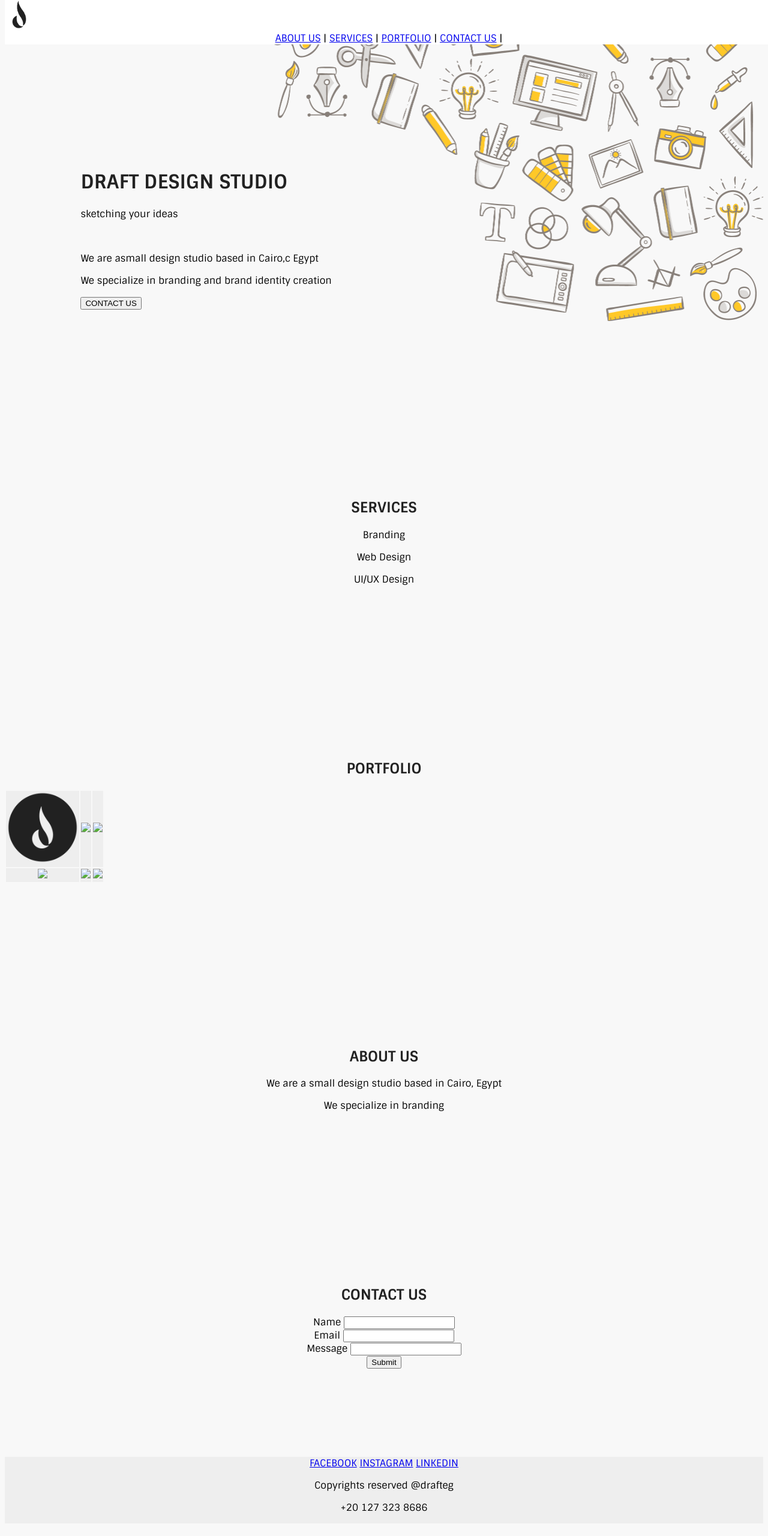
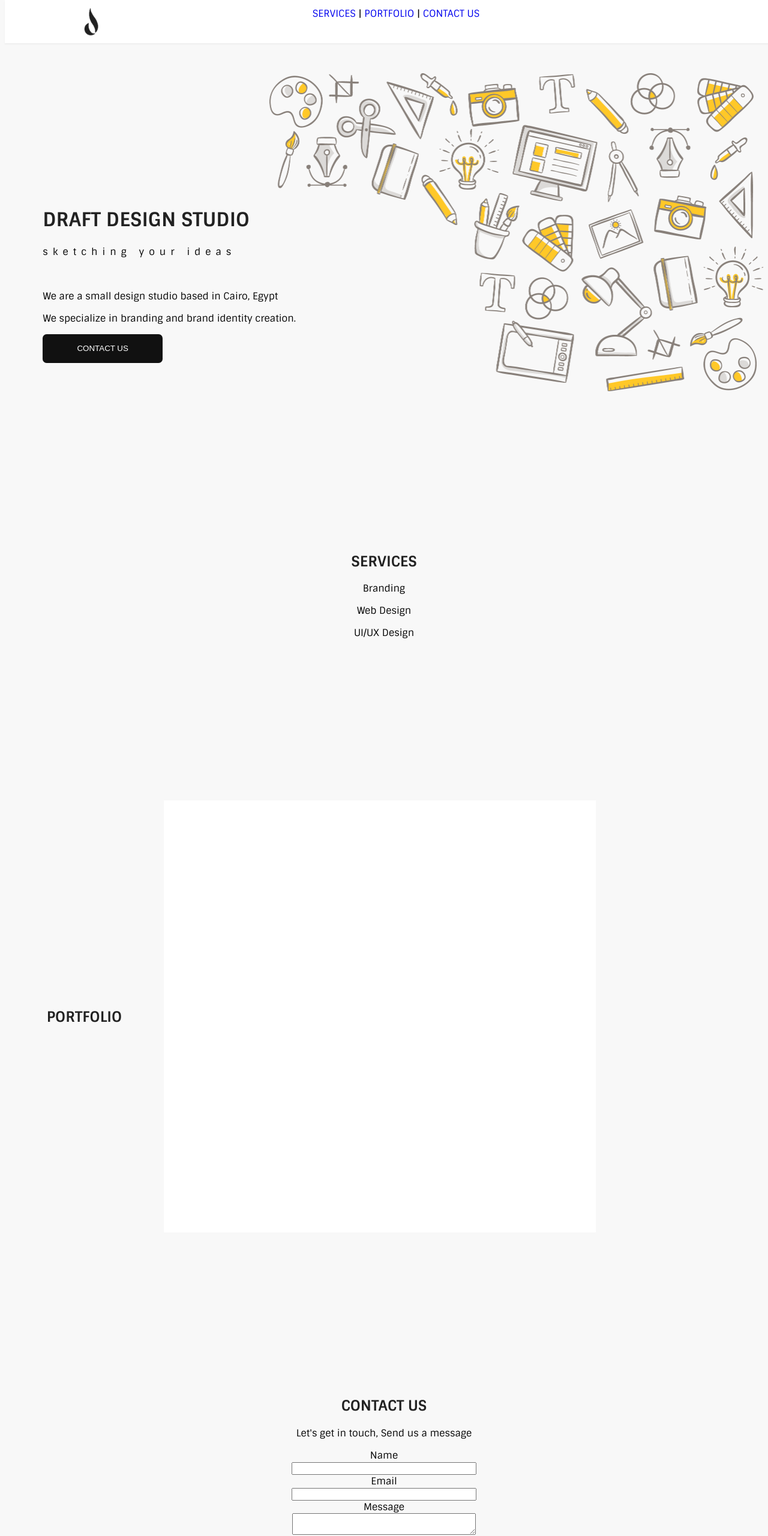
Before and after one commit to David93X/drafteg.com, a plain HTML site: page index.html in a window 1280 px wide. Shown: the top 2560 px of the page at 60% size. Drawn offline with Linux system fonts and the light colour scheme.

Commit message:
1909060448

```diff
--- a/index.html
+++ b/index.html
@@ -6,7 +6,7 @@
     <meta name="viewport" content="width=device-width, initial-scale=1.0">
     <meta http-equiv="X-UA-Compatible" content="ie=edge">
     <meta name="keywords" content="Design, Graphic, Branding, UI/UX, Web">
-    <meta name="description" content="A design studio based in Cairo, Egypt">
+    <meta name="description" content="Design studio based in Cairo, Egypt">
     <title>draft | design studio</title>
     <link rel=stylesheet href=styles.css>
     <link href="https://fonts.googleapis.com/css?family=Sintony:400,700&display=swap" rel="stylesheet">
@@ -17,23 +17,20 @@
 <body>
     <!-- Navbar -->
     <nav>
-        <img src="images/draft-logomark-black.png" alt="Draft Design Studio" height="48px">
-        <div class="navbar">
-            <a href="#about us">ABOUT US</a> |
+            <img id=logo src="images/draft-logomark-black.png" alt="Draft Design Studio Logo" height="48px">
             <a href="#services">SERVICES</a> |
             <a href="#portfolio">PORTFOLIO</a> |
-            <a href="#contact us">CONTACT US</a> |
-        </div>
+            <a href="#contact us">CONTACT US</a>
     </nav>
 
     <!-- Header -->
     <header>
         <h1>DRAFT DESIGN STUDIO</h1>
-        <p>sketching your ideas</p>
+        <p id="slogan">sketching your ideas</p>
         <br>
-        <p>We are asmall design studio based in Cairo,c Egypt</p>
-        <p>We specialize in branding and brand identity creation</p>
-        <button type="button" onclick="window.location.href = '#contact us'">CONTACT US</button>
+        <p>We are a small design studio based in Cairo, Egypt</p>
+        <p>We specialize in branding and brand identity creation.</p>
+        <button class="cta" type="button" onclick="window.location.href = '#contact us'">CONTACT US</button>
     </header>
 
     <br>
@@ -48,40 +45,31 @@
     </div>
 
     <!-- PORTFOLIO -->
-    <div id="portfolio">
+    <div class="gallery" id="portfolio">
         <h2>PORTFOLIO</h2>
-        <table>
-            <tr>
-                <td><img src="images/draft-logomark-emblem-black.png" width="120px"></td>
-                <td><img src="/"></td>
-                <td><img src="/"></td>
-            </tr>
-            <tr>
-                <td><img src="/"></td>
-                <td><img src="/"></td>
-                <td><img src="/"></td>
-            </tr>
-        </table>
+        <img src="images/draft-gallery-placeholder.png">
     </div>
 
     <!-- ABOUT US -->
-    <div id="about us">
-        <h2>ABOUT US</h2>
-        <p>We are a small design studio based in Cairo, Egypt</p>
-        <p>We specialize in branding</p>
-    </div>
 
     <!-- CONTACT US -->
     <div id="contact us">
         <h2>CONTACT US</h2>
+        <p>Let's get in touch, Send us a message</p>
         <form name=contact-form method="POST" data-netlify="true">
-            Name <input type="text" name="name" required>
+            <label for="name">
+                Name <input type="text" id="name" name="name" required>
+            </label>
             <br>
-            Email <input type="text" name="email" required>
+            <label for="email">
+                Email <input type="email" id="email" name="email" required>
+            </label>
             <br>
-            Message <input type="text" name="message" required>
+            <label for="message">
+                Message <textarea id="message" name="message" required></textarea>
+            </label>
             <br>
-            <input type="submit" value="Submit">
+            <input class="submit" type="submit" id="submit" value="Submit">
         </form>
     </div>
 </body>
--- a/styles.css
+++ b/styles.css
@@ -1,21 +1,34 @@
+/* {
+    padding: 0;
+    margin: 0;
+}*/
+
 html {
     font-family: 'Sintony', sans-serif;
     background-color: #f8f8f8;
     background-image: url(images/draft-background.png);
-    background-position: right top;
+    background-position-x: right;
+    background-position-y: 5%;
     background-size: 75%;
     background-repeat: no-repeat;
 }
 
 nav {
-    background: #ffffff;
+    display: block;
     position: fixed;
     width: 100%;
+    height: 48px;
     top: 0%;
+    padding: 12px;
+    text-align: center;
+
+    background: #ffffff;
+    box-shadow: 0px 2px 2px #eeeeee;
+
 }
 
 header {
-    padding: 20% 10% 10% 10%;
+    padding: 25% 5% 10% 5%;
 }
 
 button {
@@ -59,3 +72,53 @@ table {
 td {
     background: #eeeeee;
 }
+
+a {
+    text-decoration: none;
+}
+
+#slogan {
+    letter-spacing: 0.5em;
+}
+
+button {
+    display: inline-block;
+    width: 200px;
+    height: 48px;
+    background-color: #111111;
+    color: white;
+    border: none;
+    border-radius: 0.5em;
+}
+
+#logo {
+    display: block;
+    position: fixed;
+    left: 10%;
+}
+
+form {
+    display: inline-block;
+    align-items: center;
+    width: 25%;
+    align-content: center;
+}
+
+input, textarea {
+    width: 300px;
+}
+
+.submit {
+    height: 48px;
+
+    background-color: #111111;
+    color: white;
+    border: none;
+    border-radius: 0.5em;
+}
+
+.gallery {
+    display: inline-grid;
+    grid-template-columns: auto auto auto;
+    width: 100%;
+}
```
Also changed, not shown: images/draft-gallery-placeholder.png (added), 1 other file.
